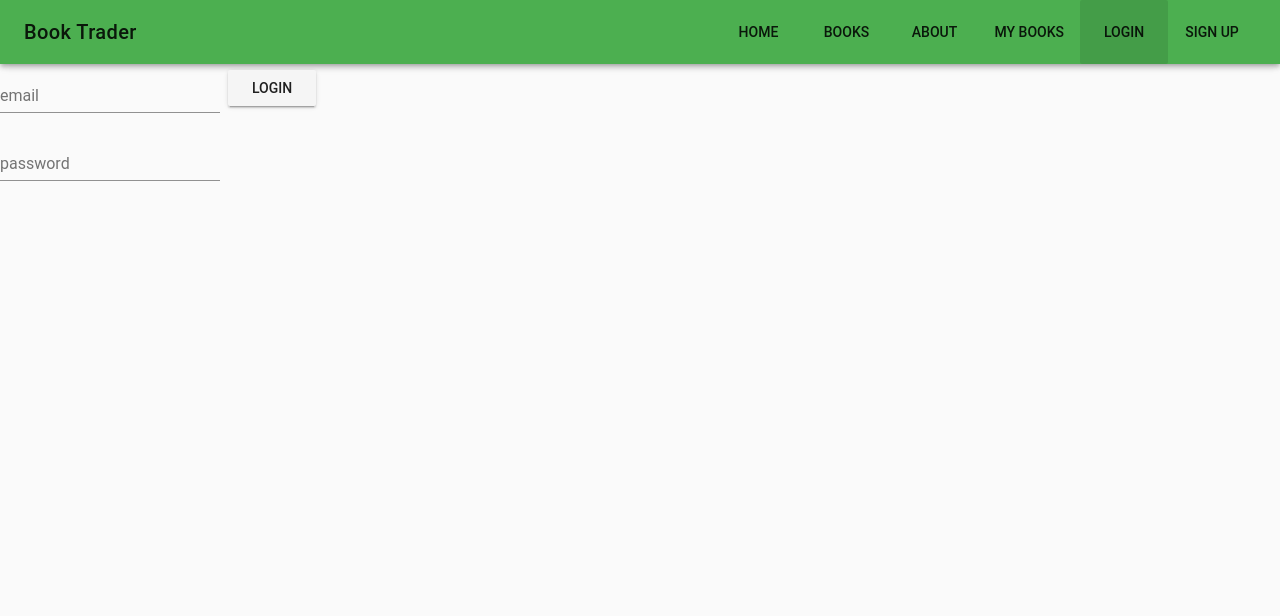
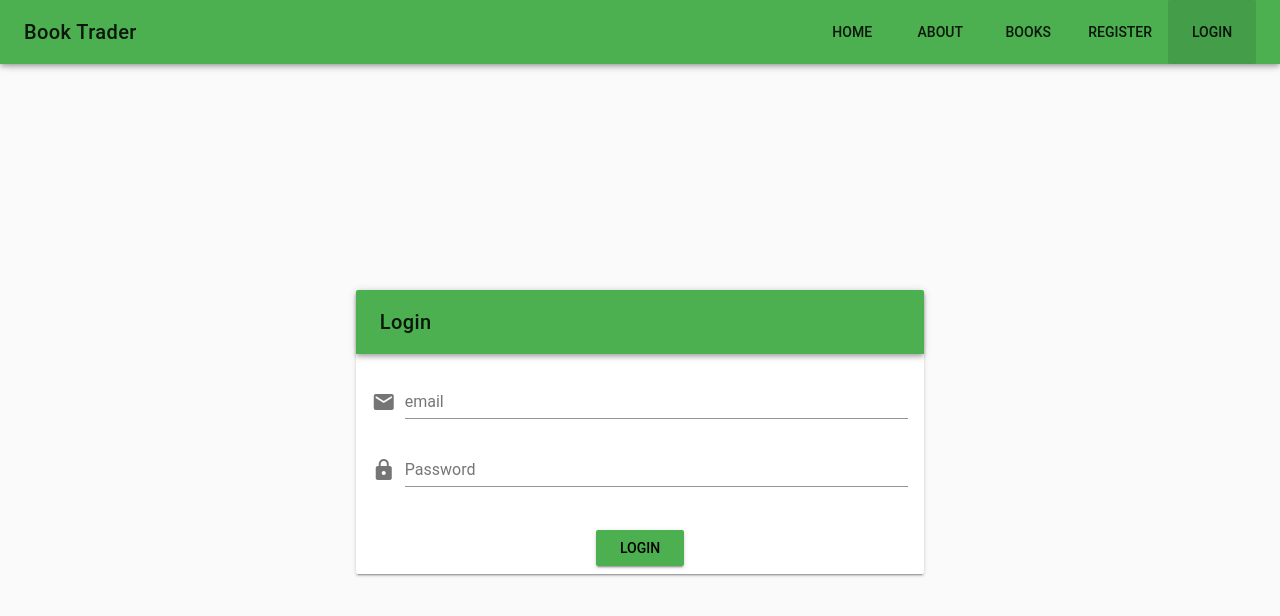
Before and after one commit to bakossandor/book_exchange_project, a Vue app in the folder client/: page /login in a window 1280 px wide. Shown: the top 616 px of the page. Built offline with nearby package versions, Linux system fonts and the light colour scheme.

Commit message:
login logout

```diff
--- a/client/src/components/Navigation.vue
+++ b/client/src/components/Navigation.vue
@@ -5,7 +5,16 @@
             <v-toolbar-side-icon class="hidden-md-and-up" @click.stop="sideNav = !sideNav"></v-toolbar-side-icon>
             <v-spacer></v-spacer>
             <v-toolbar-items class="hidden-sm-and-down">
-                <v-btn flat v-for="(item, inx) in menu" :key="inx" :to="item.link">{{ item.title }}</v-btn>
+                <v-btn
+                    flat v-for="(item, inx) in menu"
+                    :key="inx"
+                    :to="item.link"
+                >{{ item.title }}</v-btn>
+                <v-btn flat to="/mybooks" v-if="auth">My Books</v-btn>
+                <v-btn flat to="/user" v-if="auth">Profile</v-btn>
+                <v-btn flat to="/login" v-if="auth">Log out</v-btn>
+                <v-btn flat to="/register" v-if="!auth">Register</v-btn>
+                <v-btn flat to="/login" v-if="!auth">Login</v-btn>
             </v-toolbar-items>
         </v-toolbar>
         <v-navigation-drawer class="green lighten-1" v-model="sideNav" absolute temporary>
@@ -23,25 +32,59 @@
                         <v-list-tile-title>{{ item.title }}</v-list-tile-title>
                     </v-list-tile-content>
                 </v-list-tile>
+                <v-list-tile to="/mybooks" v-if="auth" active-class="white--text success">
+                    <v-list-tile-action><v-icon>book</v-icon></v-list-tile-action>
+                    <v-list-tile-content><v-list-tile-title>My books</v-list-tile-title></v-list-tile-content>
+                </v-list-tile>
+                <v-list-tile to="/user" v-if="auth" active-class="white--text success">
+                    <v-list-tile-action><v-icon>face</v-icon></v-list-tile-action>
+                    <v-list-tile-content><v-list-tile-title>{{ userName }}</v-list-tile-title></v-list-tile-content>
+                </v-list-tile>
+                <v-list-tile @click="logout" v-if="auth" active-class="white--text success">
+                    <v-list-tile-action><v-icon>exit_to_app</v-icon></v-list-tile-action>
+                    <v-list-tile-content><v-list-tile-title>Log out</v-list-tile-title></v-list-tile-content>
+                </v-list-tile>
+                <v-list-tile to="/register" v-if="!auth" active-class="white--text success">
+                    <v-list-tile-action><v-icon>plus_one</v-icon></v-list-tile-action>
+                    <v-list-tile-content><v-list-tile-title>Register</v-list-tile-title></v-list-tile-content>
+                </v-list-tile>
+                <v-list-tile to="/login" v-if="!auth" active-class="white--text success">
+                    <v-list-tile-action><v-icon>launch</v-icon></v-list-tile-action>
+                    <v-list-tile-content><v-list-tile-title>Login</v-list-tile-title></v-list-tile-content>
+                </v-list-tile>
+
             </v-list>
         </v-navigation-drawer>
     </div>
 </template>
 
 <script>
+import Localstorage from "../util/localstorage.js"
 export default {
     data() {
         return {
             sideNav: null,
             menu: [
                 {icon: "home", title: "home", link: "/"},
+                {icon: "info", title: "about", link: "/about"},
                 {icon: "library_books", title: "books", link: "/books"},
-                {icon: "info", title: "about", link: "/about"},
-                {icon: "book", title: "my books", link: "/mybooks"},
-                {icon: "launch", title: "login", link: "/login"},
-                {icon: "plus_one", title: "sign up", link: "/register"}
             ]
         }
-    }
+    },
+    methods: {
+        logout() {
+            Localstorage.removeLocalStorage()
+            this.$store.dispatch("logout")
+            this.$router.push({name: "home"})
+        }
+    },
+    computed: {
+        auth() {
+			return this.$store.getters.isAuthenticated
+        },
+        userName() {
+            return this.$store.getters.getUserName
+        }
+    },
 }
 </script>
--- a/client/src/router.js
+++ b/client/src/router.js
@@ -5,6 +5,8 @@ import Books from "./views/Books.vue"
 import About from "./views/About.vue"
 import Login from "./views/Login.vue"
 import Register from "./views/Register.vue"
+
+import RouteGuard from "./util/route-guard"
 
 Vue.use(Router)
 
@@ -40,6 +42,7 @@ export default new Router({
 		{
 			path: '/mybooks',
 			name: 'mybooks',
+			beforeEnter: RouteGuard.ifAuthenticated,
 			// route level code-splitting
 			// this generates a separate chunk (about.[hash].js) for this route
 			// which is lazy-loaded when the route is visited.
--- a/client/src/store.js
+++ b/client/src/store.js
@@ -35,5 +35,13 @@ export default new Vuex.Store({
 				id: null
 			})
 		}
-	}
+	},
+	getters: {
+        isAuthenticated(state) {
+            return state.token !== null
+		},
+		getUserName(state) {
+			return state.userName
+		}
+    }
 })
--- a/client/src/util/localstorage.js
+++ b/client/src/util/localstorage.js
@@ -1,11 +1,11 @@
 export default {
-    setLocalStorage(token) {
-        localStorage.setItem("token", token)
+    setLocalStorage(token, email, id, userName, exp) {
+        localStorage.setItem("token", JSON.stringify({token, email, id, userName, exp: new Date(exp * 1000)}))
     },
     removeLocalStorage() {
         localStorage.removeItem("token");
     },
-    askLocalStorage() {
-
+    askToken() {
+        return JSON.parse(localStorage.getItem("token"))
     }
 }
--- /dev/null
+++ b/client/src/util/route-guard.js
@@ -0,0 +1,11 @@
+import store from "../store"
+
+export default {
+    ifAuthenticated (to, from, next) {
+        if (store.getters.isAuthenticated) {
+            next()
+            return
+        }
+        next('/login')
+    }
+}
--- a/client/src/views/Login.vue
+++ b/client/src/views/Login.vue
@@ -1,13 +1,45 @@
 <template>
-    <div>
-        <v-layout>
-            <v-form>
-                <v-text-field v-model="email" label="email"></v-text-field>
-                <v-text-field type="password" v-model="password" label="password"></v-text-field>
-            </v-form>
-            <v-btn @click="login">Login</v-btn>
+    <v-container fill-height>
+        <v-layout justify-center row wrap align-center>
+            <v-flex xs11 sm6>
+                <v-card class="elevation-2">
+                    <v-toolbar class="success">
+                        <v-toolbar-title>Login</v-toolbar-title>
+                    </v-toolbar>
+                    <v-card-text>
+                        <v-form>
+                            <v-text-field
+                                v-model="email"
+                                label="email"
+                                color="green lighten-1"
+                                prepend-icon="email"
+                                type="text"
+                            ></v-text-field>
+
+                            <v-text-field
+                                    color="green lighten-1"
+                                    prepend-icon="lock"
+                                    name="password"
+                                    label="Password"
+                                    type="password"
+                                    v-model="password"
+                            ></v-text-field>
+                        </v-form>
+                    </v-card-text>
+                    <v-card-actions>
+                        <v-spacer></v-spacer>
+                            <v-btn
+                                color="success"
+                                class="black--text"
+                                @click.prevent="login"
+                            >Login</v-btn>
+                        <v-spacer></v-spacer>
+                    </v-card-actions>
+                </v-card>
+            </v-flex>
         </v-layout>
-    </div>
+    </v-container>
+</template>
 </template>
 <script>
 import Authservice from "../util/authservice.js"
@@ -28,14 +60,10 @@ export default {
                     password: this.password
                 })
                 const token = loginResponse.headers.authorization.split(" ")[1]
-                const {email, id, userName} = JWT_decode.decode(token)
-                Localstorage.setLocalStorage(token)
-                this.$store.dispatch("login", {
-                    token,
-                    email,
-                    id,
-                    userName
-                })
+                const {email, id, userName, exp} = JWT_decode.decode(token)
+                Localstorage.setLocalStorage(token, email, id, userName, exp)
+                this.$store.dispatch("login", {token, email, id, userName})
+                this.$router.push({name: "mybooks"})
             } catch (error) {
                 console.log("error in the login: ", error)
             }
```
